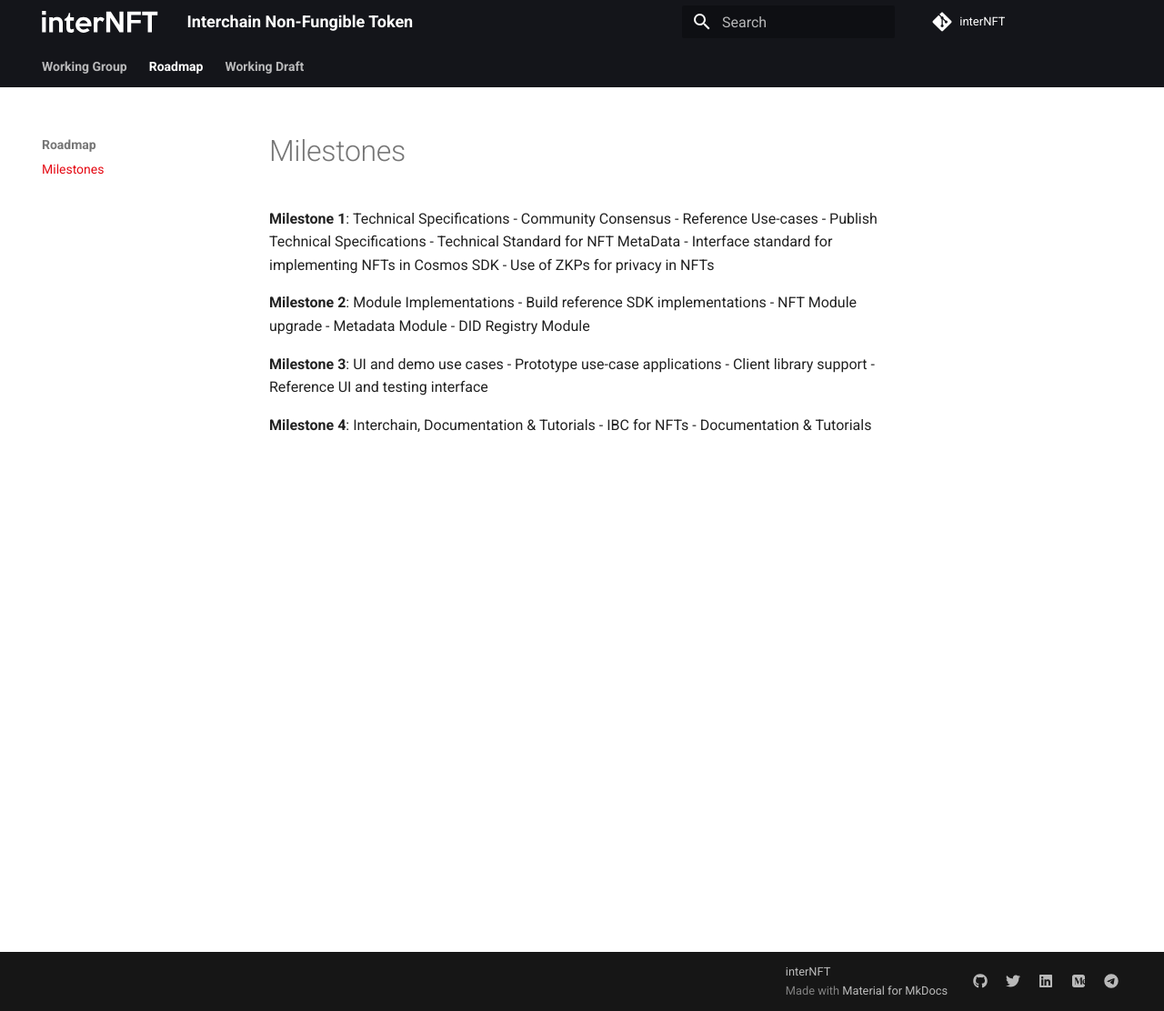
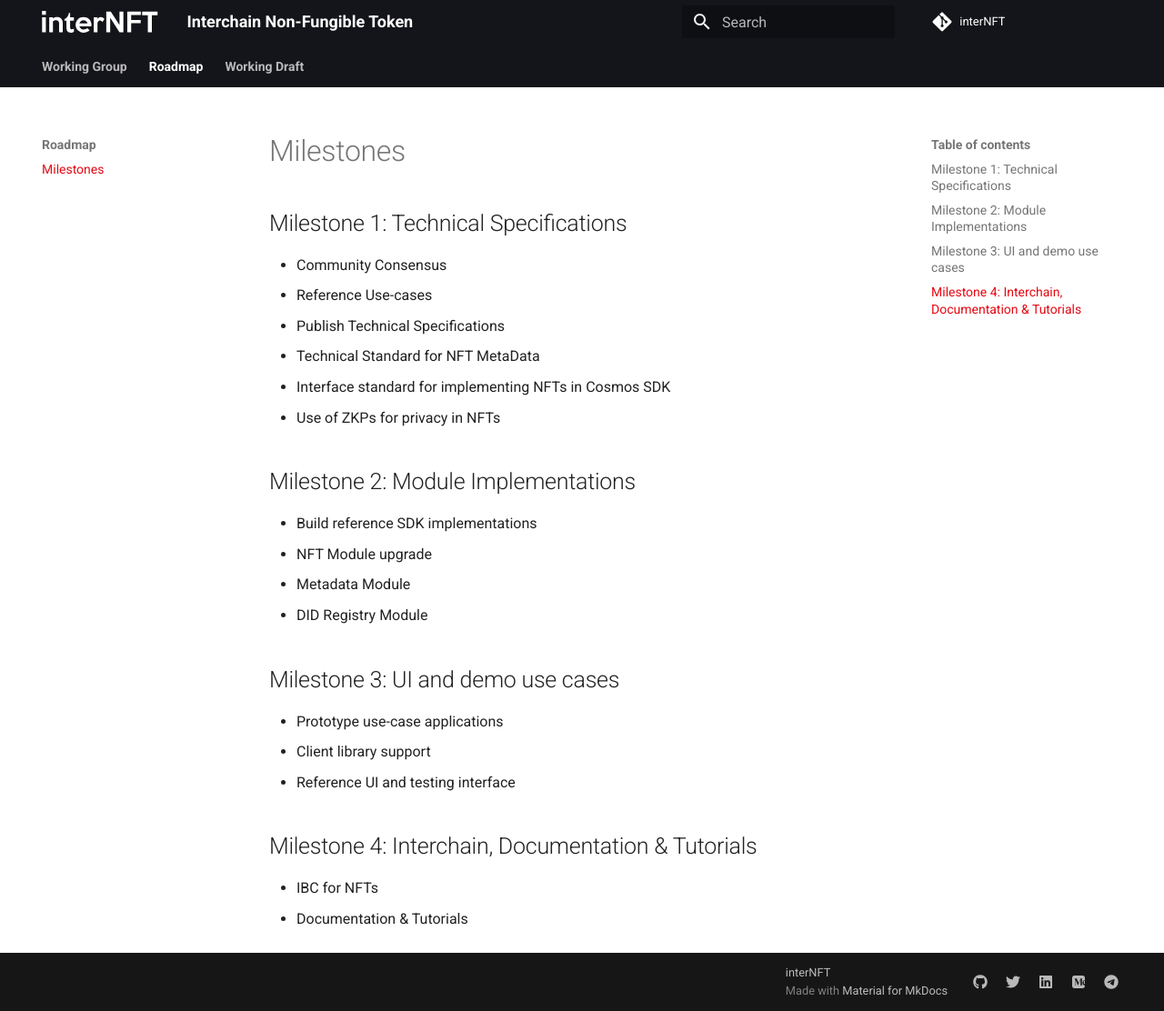
Before and after one commit to interNFT/documentation, an MkDocs documentation site: the page built from markdowns/roadmap/milestones.md, in a window 1280 px wide and 1112 px high. Shown: the whole window at 91% size. Built offline with MkDocs 1.6.1 and Material for MkDocs 9.7.7, drawn with Linux system fonts in a browser that asks for light colours.

Commit message:
Styling Fix

```diff
--- a/markdowns/roadmap/milestones.md
+++ b/markdowns/roadmap/milestones.md
@@ -1,6 +1,7 @@
 # Milestones
 
-**Milestone 1**: Technical Specifications
+## Milestone 1: Technical Specifications
+
 - Community Consensus
 - Reference Use-cases
 - Publish Technical Specifications
@@ -8,17 +9,20 @@
 - Interface standard for implementing NFTs in Cosmos SDK
 - Use of ZKPs for privacy in NFTs
 
-**Milestone 2**: Module Implementations
+## Milestone 2: Module Implementations
+
 - Build reference SDK implementations
 - NFT Module upgrade
 - Metadata Module
 - DID Registry Module
 
-**Milestone 3**: UI and demo use cases
+## Milestone 3: UI and demo use cases
+
 - Prototype use-case applications
 - Client library support
 - Reference UI and testing interface
 
-**Milestone 4**: Interchain, Documentation & Tutorials
+## Milestone 4: Interchain, Documentation & Tutorials
+
  - IBC for NFTs
  - Documentation & Tutorials
```
